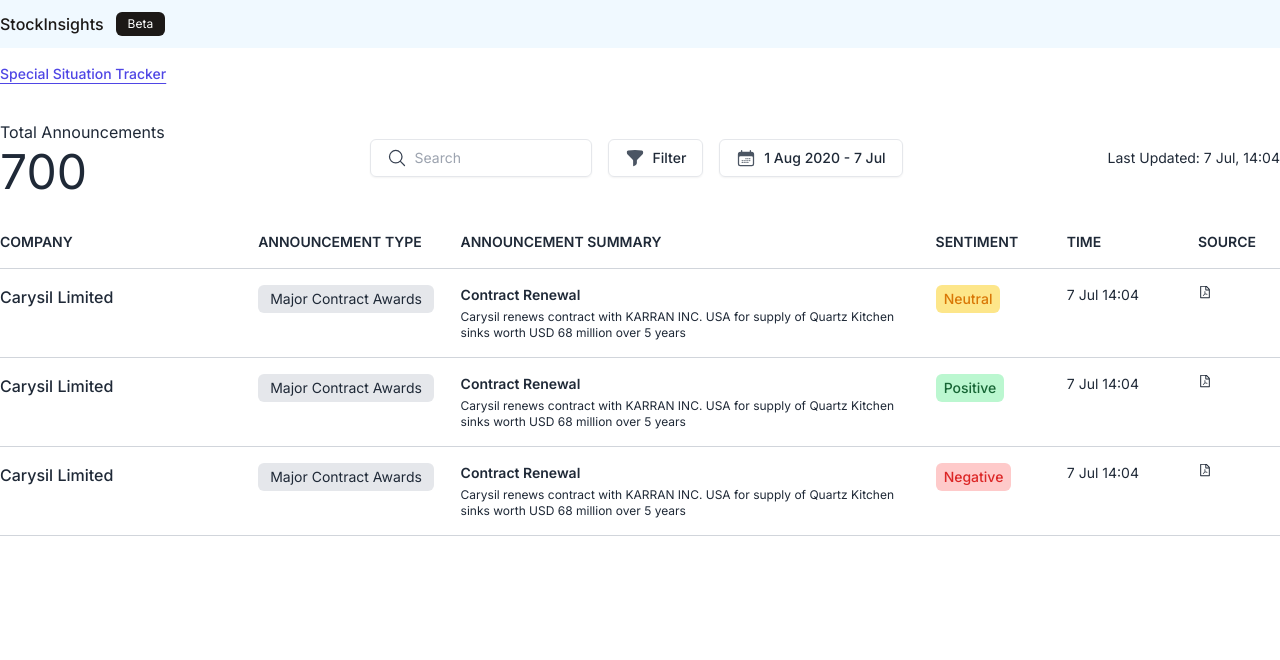
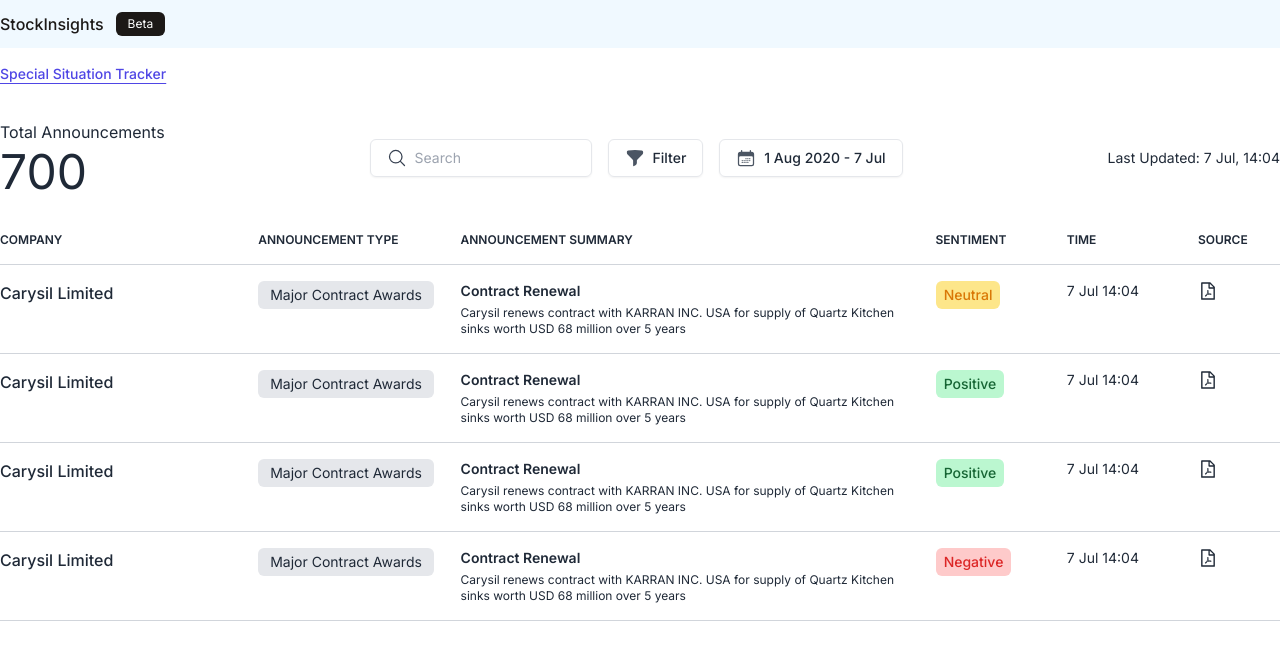
Before and after one commit to dibkb/stockInsights-assignment, a React (Vite) app: page /announcement in a window 1280 px wide. Shown: the top 660 px of the page. Built offline with nearby package versions, Linux system fonts and the light colour scheme.

Commit message:
anouncemnet ui complete

```diff
--- a/src/data/announcement.ts
+++ b/src/data/announcement.ts
@@ -13,6 +13,18 @@ export const announcements: typeAnnouncement[] = [
   },
   {
     id: "2",
+    company: "Carysil Limited",
+    type: "Major Contract Awards",
+    summary: {
+      title: "Contract Renewal",
+      content:
+        "Carysil renews contract with KARRAN INC. USA for supply of Quartz Kitchen sinks worth USD 68 million over 5 years",
+    },
+    sentiment: "Positive",
+    time: "7 Jul 14:04",
+  },
+  {
+    id: "2a",
     company: "Carysil Limited",
     type: "Major Contract Awards",
     summary: {
--- a/src/pages/Announcement.tsx
+++ b/src/pages/Announcement.tsx
@@ -27,7 +27,7 @@ const Announcement: React.FC = () => {
       </main>
       {/* Table */}
       <main className="flex flex-col gap-4 mt-9">
-        <div className="flex gap-4 items-start text-sm font-semibold uppercase border-b border-gray-300 pb-4">
+        <div className="flex gap-4 items-start text-xs font-semibold uppercase border-b border-gray-300 pb-4">
           <h3 className="basis-[18.92%]">Company</h3>
           <h3 className="basis-[14.56%]">Announcement Type</h3>
           <h3 className="basis-[35.86%]">Announcement Summary</h3>
@@ -60,7 +60,7 @@ const Announcement: React.FC = () => {
               </div>
               <h3 className="basis-[9%]">{element.time}</h3>
               <div className="basis-[6.4%]">
-                <AiOutlineFilePdf />
+                <AiOutlineFilePdf size={20} />
               </div>
             </main>
           );
```
